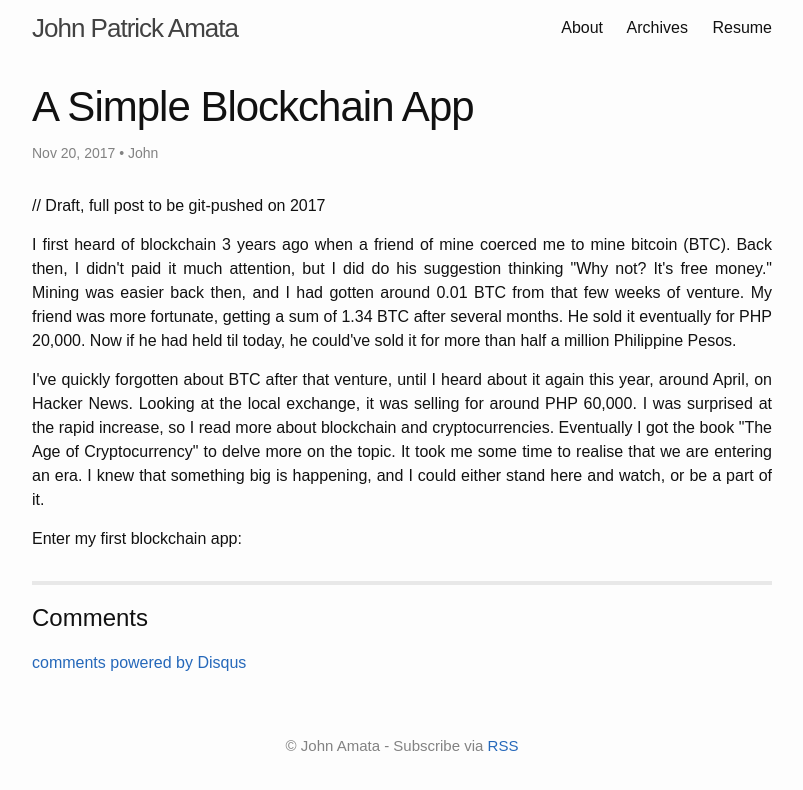
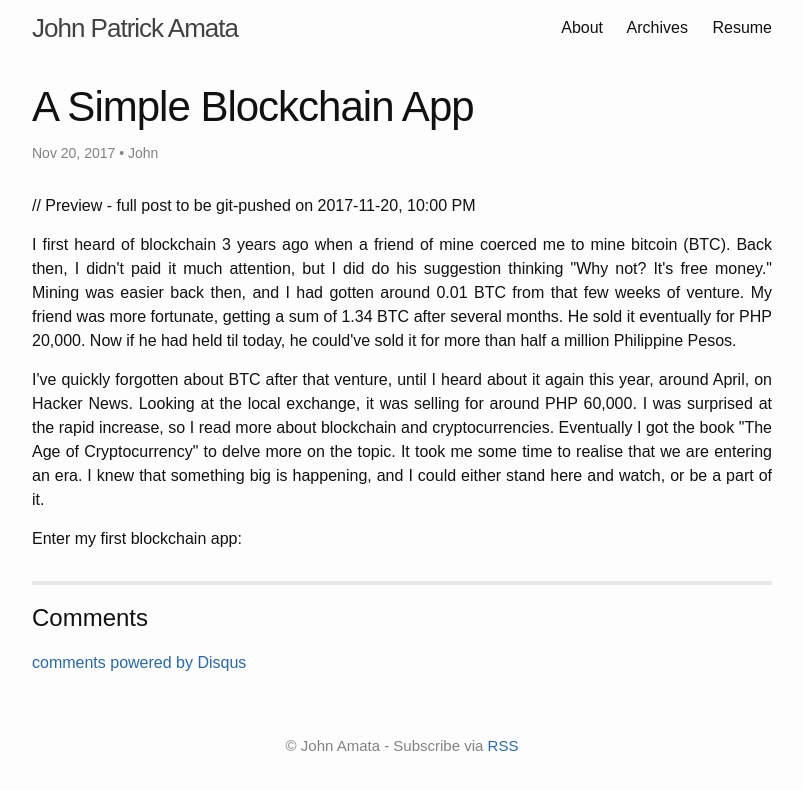
Before and after one commit to jpamata/jpamata.github.io, a Jekyll site: the page built from _posts/2017-11-20-a-simple-blockchain-app.md, in a window 1280 px wide. Shown: the top 790 px of the page, without its empty margins (238-1041 px from the left). Built offline with Jekyll 4.4.1, drawn with Linux system fonts in a browser that asks for light colours; comment, search, counter and statistics services are not loaded.

Commit message:
Update 2017-11-20-a-simple-blockchain-app.md

```diff
--- a/_posts/2017-11-20-a-simple-blockchain-app.md
+++ b/_posts/2017-11-20-a-simple-blockchain-app.md
@@ -5,7 +5,7 @@ author: "John"
 description: A few things on the first blockchain app I made.
 ---
 
-// Draft, full post to be git-pushed on 2017
+// Preview - full post to be git-pushed on 2017-11-20, 10:00 PM
 
 <p align="justify">I first heard of blockchain 3 years ago when a friend of mine coerced me to mine bitcoin (BTC). Back then, I didn't paid it much attention, but I did do his suggestion thinking "Why not? It's free money." Mining was easier back then, and I had gotten around 0.01 BTC from that few weeks of venture. My friend was more fortunate, getting a sum of 1.34 BTC after several months. He sold it eventually for PHP 20,000. Now if he had held til today, he could've sold it for more than half a million Philippine Pesos.</p>
 
```
